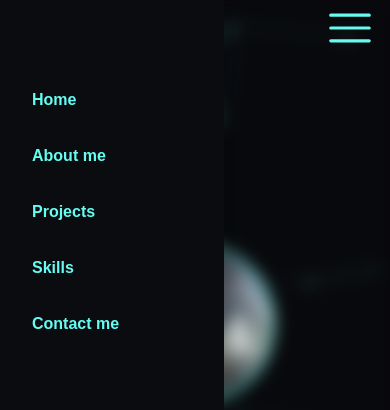
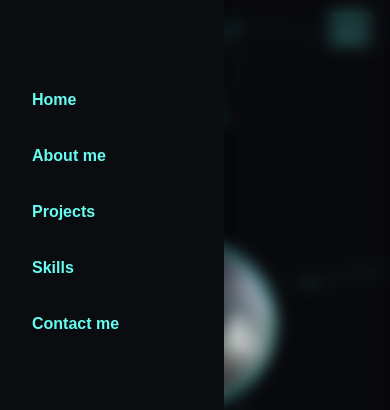
Before and after one commit to ProgramadorXP/ModernPortfolio, a React (Vite) app: page / in a window 390 px wide. Both pictures are taken after a click on the icon 350 px from the left and 28 px from the top of the page. Shown: the top 410 px of the page. Built offline with nearby package versions, Linux system fonts and the light colour scheme.

Commit message:
HamburgerButton optimization added

```diff
--- a/src/components/header/HamburgerButton.tsx
+++ b/src/components/header/HamburgerButton.tsx
@@ -1,4 +1,3 @@
-import { useState, useEffect } from "react";
 import { RxHamburgerMenu } from "react-icons/rx";
 
 type HamburgerButtonProps = {
@@ -6,7 +5,8 @@ type HamburgerButtonProps = {
   toggle: () => void;
 };
 
-const HamburgerButton = ({ isOpen, toggle }: HamburgerButtonProps) => (
+export default function HamburgerButton({ isOpen, toggle }: HamburgerButtonProps) {
+  return (
     <RxHamburgerMenu
       onClick={toggle}
       aria-expanded={isOpen}
@@ -14,88 +14,12 @@ const HamburgerButton = ({ isOpen, toggle }: HamburgerButtonProps) => (
       className="text-secondary z-50 flex size-12 flex-col items-center justify-center rounded-md focus:outline-none focus:ring-2 focus:ring-primary-500 md:hidden cursor-pointer"
     >
       <span
-      className={`hamburger-line ${
-        isOpen ? "translate-y-[5px] rotate-45" : ""
-      }`}
+        className={`hamburger-line ${isOpen ? "translate-y-[5px] rotate-45" : ""}`}
       />
       <span className={`hamburger-line my-1 ${isOpen ? "opacity-0" : ""}`} />
       <span
-      className={`hamburger-line ${
-        isOpen ? "-translate-y-[5px] -rotate-45" : ""
-      }`}
+        className={`hamburger-line ${isOpen ? "-translate-y-[5px] -rotate-45" : ""}`}
       />
     </RxHamburgerMenu>
   );
-
-type MenuProps = {
-  isOpen: boolean;
-  closeMenu: () => void;
-};
-
-type Section = {
-  label: string;
-  id: string;
-};
-
-const sections: Section[] = [
-  { label: "Home", id: "home" },
-  { label: "About me", id: "about-me" },
-  { label: "Projects", id: "projects" },
-  { label: "Skills", id: "skills" },
-  { label: "Contact me", id: "contact-me" },
-];
-
-const Menu = ({ isOpen, closeMenu }: MenuProps) => (
-  <nav
-    aria-hidden={!isOpen}
-    className={`fixed left-0 top-0 z-40 h-screen w-56 transform bg-primary shadow-lg transition-transform duration-300 ease-in-out md:relative md:flex md:h-auto md:w-auto md:translate-x-0 md:bg-transparent md:shadow-none ${
-      isOpen ? "translate-x-0" : "-translate-x-full"
-    }`}
-  >
-    <ul className="mt-16 space-y-4 p-4 sm:px-0 md:mt-0 md:flex md:space-y-0 md:space-x-6">
-      {sections.map((item) => (
-        <li key={item.id}>
-          <a
-            href={`#${item.id}`}
-            onClick={closeMenu}
-            className="block font-bold rounded-md px-4 py-2 text-secondary hover:bg-zinc-800 md:px-2 md:py-1"
-          >
-            {item.label}
-          </a>
-        </li>
-      ))}
-    </ul>
-  </nav>
-);
-
-export const HamburgerMenu = () => {
-  const [isOpen, setIsOpen] = useState(false);
-
-  useEffect(() => {
-    const handleEscape = (e: KeyboardEvent) => {
-      if (e.key === "Escape") setIsOpen(false);
-    };
-    document.addEventListener("keydown", handleEscape);
-    return () => document.removeEventListener("keydown", handleEscape);
-  }, []);
-
-  useEffect(() => {
-    document.body.style.overflow = isOpen ? "hidden" : "";
-    return () => {
-      document.body.style.overflow = "";
-    };
-  }, [isOpen]);
-
-  return (
-    <>
-      <HamburgerButton isOpen={isOpen} toggle={() => setIsOpen(!isOpen)} />
-      <Menu isOpen={isOpen} closeMenu={() => setIsOpen(false)} />
-      {isOpen && (
-        <div
-          onClick={() => setIsOpen(false)}
-          className="fixed inset-0 z-30 bg-black/20 backdrop-blur-sm md:hidden"
-        />
-      )}
-    </>
-  );
-};
+}
--- /dev/null
+++ b/src/components/header/HamburgerMenu.tsx
@@ -0,0 +1,34 @@
+import { useState } from "react";
+import { Dialog, DialogPanel } from "@headlessui/react";
+import HamburgerButton from "./HamburgerButton";
+import Menu from "./Menu";
+
+export default function HamburgerMenu() {
+  const [isOpen, setIsOpen] = useState(false);
+
+  return (
+    <>
+      <HamburgerButton isOpen={isOpen} toggle={() => setIsOpen(!isOpen)} />
+        {/* Menu mobile */}
+      <Dialog
+        open={isOpen}
+        onClose={() => setIsOpen(false)}
+        className="relative z-50 md:hidden"
+      >
+        <div
+          className="fixed inset-0 bg-black/20 backdrop-blur-sm"
+          aria-hidden="true"
+        />
+        <div className="fixed inset-0 flex">
+          <DialogPanel className="w-56 bg-primary shadow-lg h-full">
+            <Menu isOpen={isOpen} closeMenu={() => setIsOpen(false)} />
+          </DialogPanel>
+        </div>
+      </Dialog>
+        {/* Menu desktop/tablet always visible */}
+      <div className="hidden md:block">
+        <Menu isOpen={true} closeMenu={() => {}} />
+      </div>
+    </>
+  );
+}
--- a/src/components/header/Header.tsx
+++ b/src/components/header/Header.tsx
@@ -1,5 +1,5 @@
 import { useEffect, useState } from "react";
-import { HamburgerMenu } from "./HamburgerButton";
+import HamburgerMenu from "./HamburgerMenu";
 import { IoCodeSlash } from "react-icons/io5";
 
 export default function Header() {
@@ -13,7 +13,6 @@ export default function Header() {
 
   return (
     <header className={`sticky top-0 z-50 h-14 flex justify-between items-center px-4 sm:px-0 transition-colors duration-300 ${scrolled ? "bg-primary shadow-lg" : "bg-transparent"}`}>
-      {/** Looking for logo */}
       <a href="/">
         <IoCodeSlash className="text-secondary size-12" />
       </a>
--- /dev/null
+++ b/src/components/header/Menu.tsx
@@ -0,0 +1,42 @@
+type Section = {
+  label: string;
+  id: string;
+};
+
+const sections: Section[] = [
+  { label: "Home", id: "home" },
+  { label: "About me", id: "about-me" },
+  { label: "Projects", id: "projects" },
+  { label: "Skills", id: "skills" },
+  { label: "Contact me", id: "contact-me" },
+];
+
+type MenuProps = {
+  isOpen: boolean;
+  closeMenu: () => void;
+};
+
+export default function Menu({ isOpen, closeMenu }: MenuProps) {
+  return (
+    <nav
+      aria-hidden={!isOpen}
+      className={`fixed left-0 top-0 z-40 h-screen w-56 transform bg-primary shadow-lg transition-transform duration-300 ease-in-out md:relative md:flex md:h-auto md:w-auto md:translate-x-0 md:bg-transparent md:shadow-none ${
+        isOpen ? "translate-x-0" : "-translate-x-full"
+      }`}
+    >
+      <ul className="mt-16 space-y-4 p-4 sm:px-0 md:mt-0 md:flex md:space-y-0 md:space-x-6">
+        {sections.map((item) => (
+          <li key={item.id}>
+            <a
+              href={`#${item.id}`}
+              onClick={closeMenu}
+              className="block font-bold rounded-md px-4 py-2 text-secondary hover:bg-zinc-800 md:px-2 md:py-1"
+            >
+              {item.label}
+            </a>
+          </li>
+        ))}
+      </ul>
+    </nav>
+  );
+}
```
Lines whose indentation alone changed are shown as unchanged.
